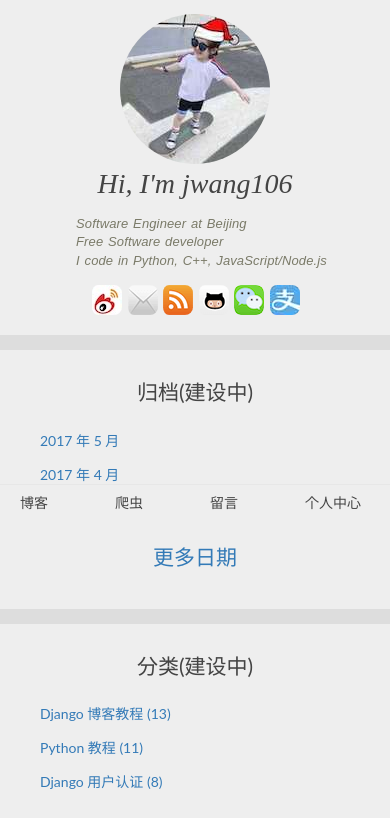
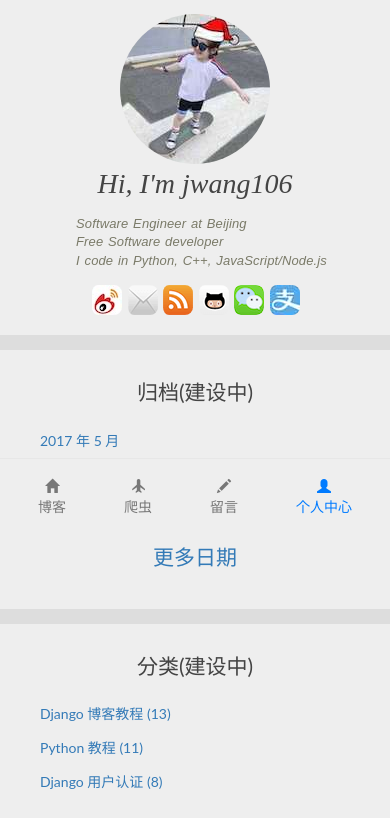
Before and after one commit to jwang106git/django_blog, a Django app: page /auth/register in a window 390 px wide. Shown: the part 310-1128 px from the top of the page. Run offline with Django 3.2, Linux system fonts and the light colour scheme; some libraries are stand-ins or nearby versions.

Commit message:
bottom nav

```diff
--- a/static/css/custom.css
+++ b/static/css/custom.css
@@ -253,8 +253,8 @@ img {
 
 post::selection {
     color: black;
-    background-color: #00a8c6;
-    text-shadow: #007777;
+    background-color: lightseagreen;
+    text-shadow: lightgreen;
 }
 
 .post:hover {
--- a/templates/base.html
+++ b/templates/base.html
@@ -58,9 +58,7 @@
     // 根据屏幕调整大框架的css
     function onload1() {
         //判断是否宽屏
-        console.log("winWide");
         let winWide = document.body.clientWidth;
-        console.log(winWide);
         if (winWide >= 1000) {
             $('#base-aside').addClass('col-md-4');
             $('#base-index').addClass('col-md-8');
--- a/templates/bottom_nav.html
+++ b/templates/bottom_nav.html
@@ -1,22 +1,98 @@
 <!-- bottom nav -->
-<nav id="base-nav-bottom" class="navbar navbar-default navbar-fixed-bottom" style="background-color: #eee";>
-    <ul class="nav navbar-nav" width="100%" style="padding: 0 20px;">
-        <li class="col-sm-3 col-xs-3">博客</li>
-        <li class="col-sm-3 col-xs-3">爬虫</li>
-        <li class="col-sm-3 col-xs-3">留言</li>
-        <li class="col-sm-3 col-xs-3">个人中心</li>
+{% load staticfiles %}
+<script type="text/javascript" src="{% static 'js/jquery.cookie.js' %}"></script>
+<nav id="base-nav-bottom" class="navbar navbar-default navbar-fixed-bottom hidden"
+     style="padding: 0 10px; background-color: #eee" ;>
+    <ul class="nav navbar-nav">
+        <li>
+            <a id="base-nav-bottom-li-1" href="javascript:void(0)" onclick="base_nav_bottom_li_active(1)">
+                <div class="glyphicon glyphicon-home" aria-hidden="true"></div>
+                <div>博客</div>
+            </a>
+        </li>
+        <li>
+            <a id="base-nav-bottom-li-2" href="javascript:void(0)" onclick="base_nav_bottom_li_active(2)">
+                <div class="glyphicon glyphicon-plane" aria-hidden="true"></div>
+                <div>爬虫</div>
+            </a>
+        </li>
+        <li>
+            <a id="base-nav-bottom-li-3" href="javascript:void(0)" onclick="base_nav_bottom_li_active(3)">
+                <div>
+                    <div class="glyphicon glyphicon-pencil" aria-hidden="true"></div>
+                </div>
+                <div>留言</div>
+            </a>
+        </li>
+        <li>
+            <a id="base-nav-bottom-li-4" href="javascript:void(0)" onclick="base_nav_bottom_li_active(4)">
+                <div>
+                    <div class="glyphicon glyphicon-user" aria-hidden="true"></div>
+                </div>
+                <div>个人中心</div>
+            </a>
+        </li>
     </ul>
 </nav>
 
 <style type="text/css">
-	.base-nav-bottom > ul {
+    #base-nav-bottom > ul {
         display: flex;
         flex-direction: row;
         justify-content: space-between;
     }
 
-	.base-nav-bottom > ul > li {
+    #base-nav-bottom > ul > li {
         text-align: center;
     }
+
+    #base-nav-bottom > ul > li .active {
+        color: #007bff;
+    }
 </style>
+
+<script type="text/javascript">
+    $(document).ready(function () {
+        let bottomWide = document.body.clientWidth;
+        if (bottomWide <= 900) {
+            $('#base-nav-bottom').removeClass('hidden');
+        }
+    });
+
+</script>
+<script>
+    function base_nav_bottom_li_active(num){
+        if (num===1) {
+            location.href = "/";
+        };
+        if (num===4) {
+            location.href = "{% url 'auth:login' %}";
+        };
+    }
+    /*
+    function load_base_nav_bottom_active() {
+        for (let i = 1; i < 5; i++) {
+            let base_nav_bottom_li_id = "base-nav-bottom-li-" + i;
+            $('#' + base_nav_bottom_li_id).removeClass('active');// remove class
+            let temp_class = $.cookie(base_nav_bottom_li_id);
+            $('#' + base_nav_bottom_li_id).addClass(temp_class);
+            $.cookie(base_nav_bottom_li_id, "");
+        }
+    };
+
+    function base_nav_bottom_li_active(num) {
+        let base_nav_bottom_li_id = "base-nav-bottom-li-" + num;
+        $.cookie(base_nav_bottom_li_id, 'active');// add cookie
+        if (num===1) {
+            location.href = "/";
+        };
+        if (num===4) {
+            //
+        };
+    };
+    $(document).ready(function () {
+        load_base_nav_bottom_active();
+    });
+    */
+</script>
 <!-- end of bottom nav -->
--- a/templates/register.html
+++ b/templates/register.html
@@ -35,3 +35,15 @@
         </div>
     </div>
 {% endblock %}
+
+{% block js %}
+    <script>
+        $(document).ready(function () {
+            for (let i = 1; i < 5; i++) {
+                let base_nav_bottom_li_id = "base-nav-bottom-li-" + i;
+                $('#' + base_nav_bottom_li_id).removeClass('active');// remove class
+            }
+            $("#base-nav-bottom-li-4").addClass('active');
+        });
+    </script>
+{% endblock %}
```
Also changed, not shown: templates/blog/detail.html (+9 -0 lines), templates/blog/index.html (+9 -0 lines), templates/login.html (+20 -11 lines). Lines whose indentation alone changed are shown as unchanged.
